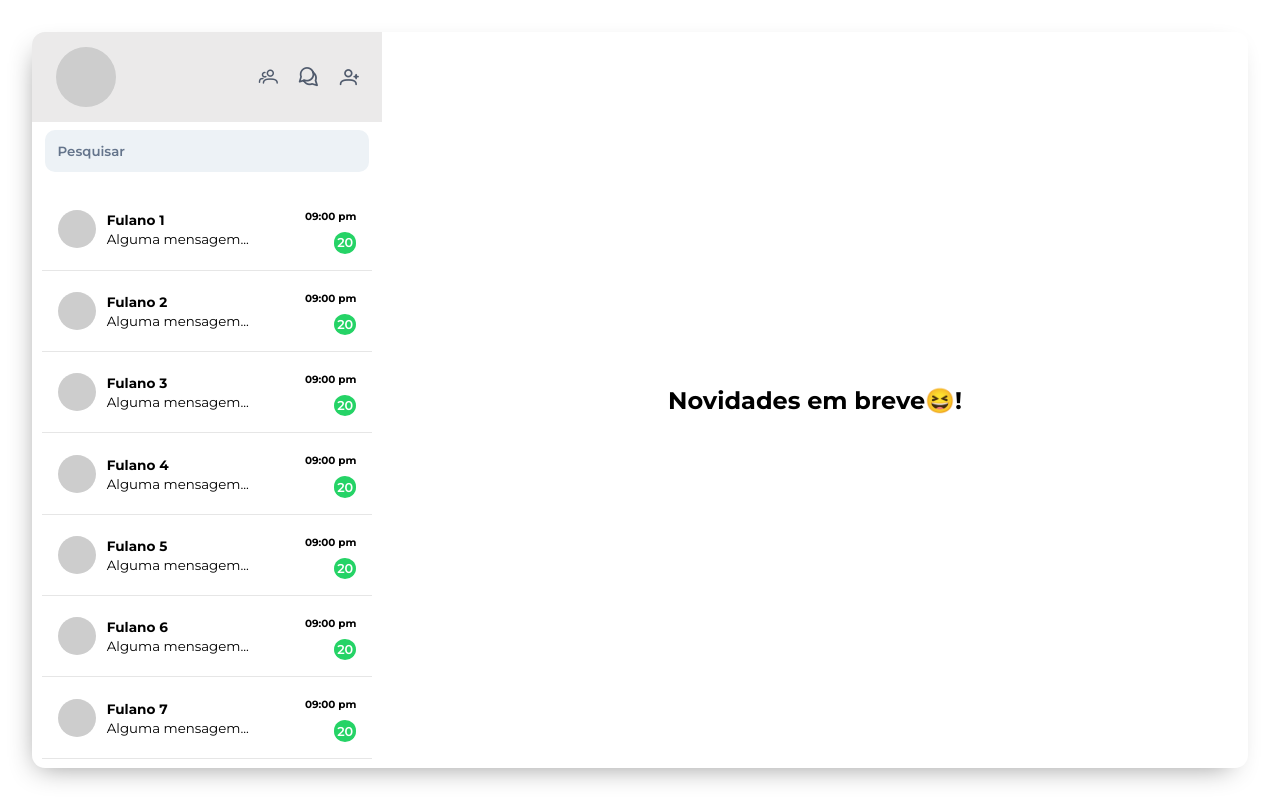
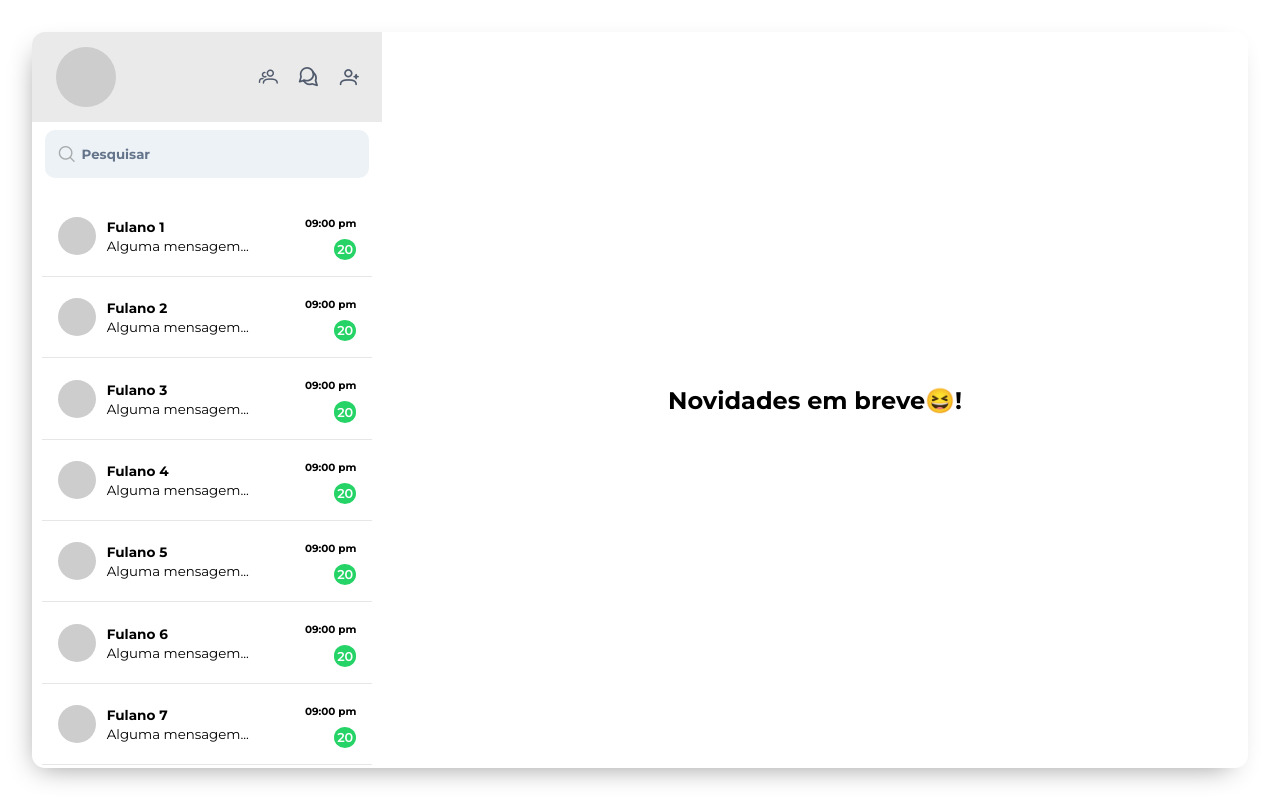
Before and after one commit to alalan55/chat-app-front, a Vue app: page /home in a window 1280 px wide. Built offline with nearby package versions, Linux system fonts and the light colour scheme.

Commit message:
Insere input nas tela nova conversa e no home do chat

```diff
--- a/src/components/molecules/HomeChatHeader.vue
+++ b/src/components/molecules/HomeChatHeader.vue
@@ -1,3 +1,7 @@
+<script setup>
+import TheInput from "../atoms/TheInput.vue";
+</script>
+
 <template>
   <div class="wrapper">
     <div class="wrapper__profile">
@@ -17,12 +21,10 @@
       </div>
     </div>
     <div class="wrapper__input">
-      <input type="text" placeholder="Pesquisar" />
+      <TheInput :icon-left="'pi pi-search'" placeholder="Pesquisar" />
     </div>
   </div>
 </template>
-
-<script setup></script>
 
 <style lang="scss" scoped>
 .wrapper {
@@ -55,20 +57,6 @@
   }
   &__input {
     padding: 0.5rem 0.8rem;
-    input {
-      width: 100%;
-      border-radius: 10px;
-      border: none;
-      background: #edf2f6;
-      flex: 3;
-      // padding: 1rem 25px 1rem 2.5rem;
-      padding: 0.8rem;
-      font-weight: 600;
-      color: #3f3f3f;
-      &:focus {
-        outline: none;
-      }
-    }
   }
 }
 </style>
--- a/src/components/organisms/FriendsListModal.vue
+++ b/src/components/organisms/FriendsListModal.vue
@@ -1,5 +1,6 @@
 <script setup>
 import { ref, watch } from "vue";
+import TheInput from "../atoms/TheInput.vue";
 
 const search = ref("");
 const filtered = ref([]);
@@ -128,7 +129,11 @@ watch(search, (nv) => {
     </div>
 
     <div class="modal__middle">
-      <input v-model="search" type="text" placeholder="Pesquisar nome" />
+      <TheInput
+        v-model="search"
+        :icon-left="'pi pi-search'"
+        placeholder="Pesquisar nome"
+      />
     </div>
 
     <div class="modal__body">
@@ -165,21 +170,6 @@ watch(search, (nv) => {
           font-size: 1.2rem;
           font-weight: 600;
         }
-      }
-    }
-  }
-
-  &__middle {
-    input {
-      width: 100%;
-      border-radius: 10px;
-      border: none;
-      background: #eff2f5;
-      padding: 0.8rem;
-      font-weight: 600;
-      color: #3f3f3f;
-      &:focus {
-        outline: none;
       }
     }
   }
```
